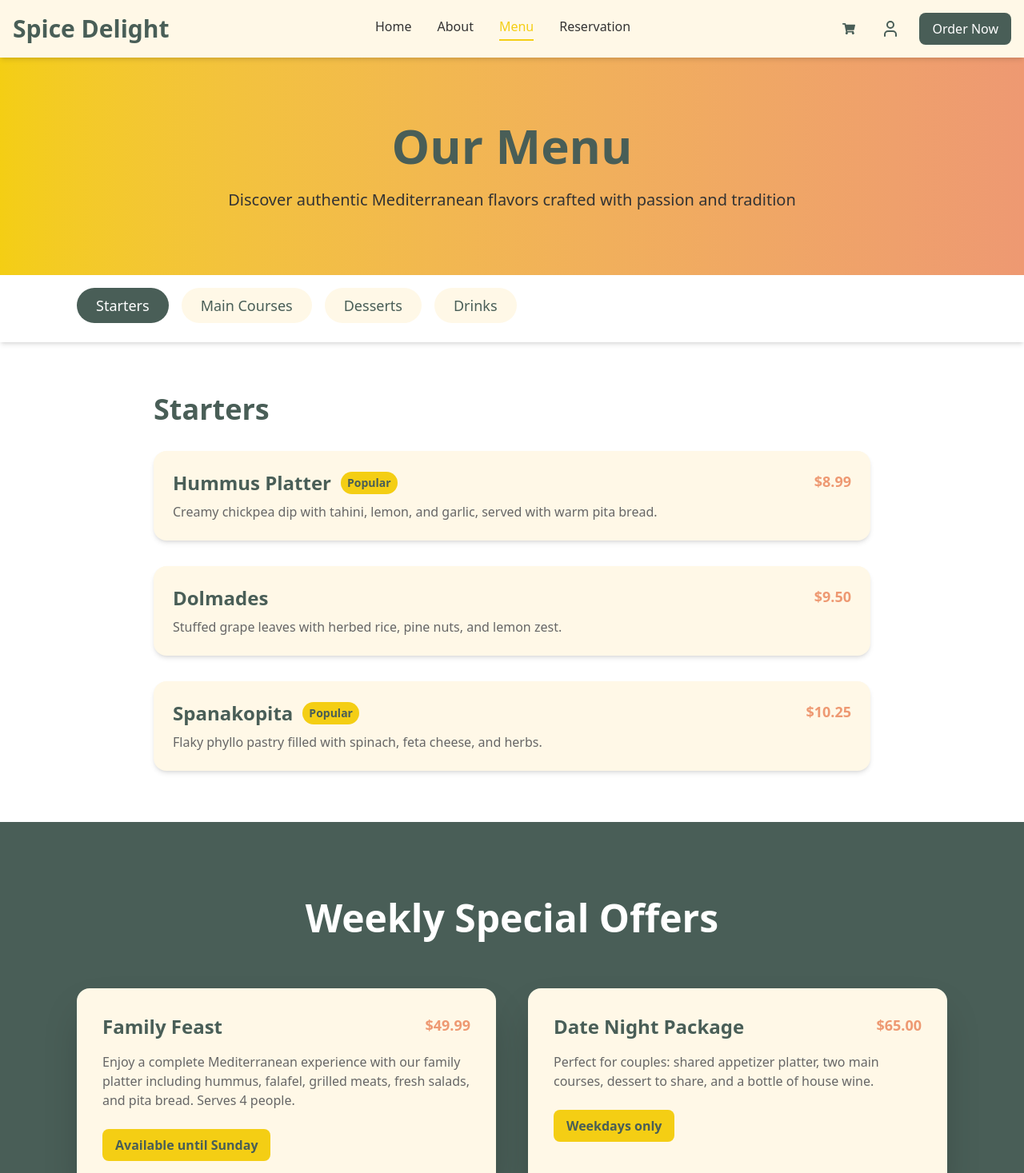
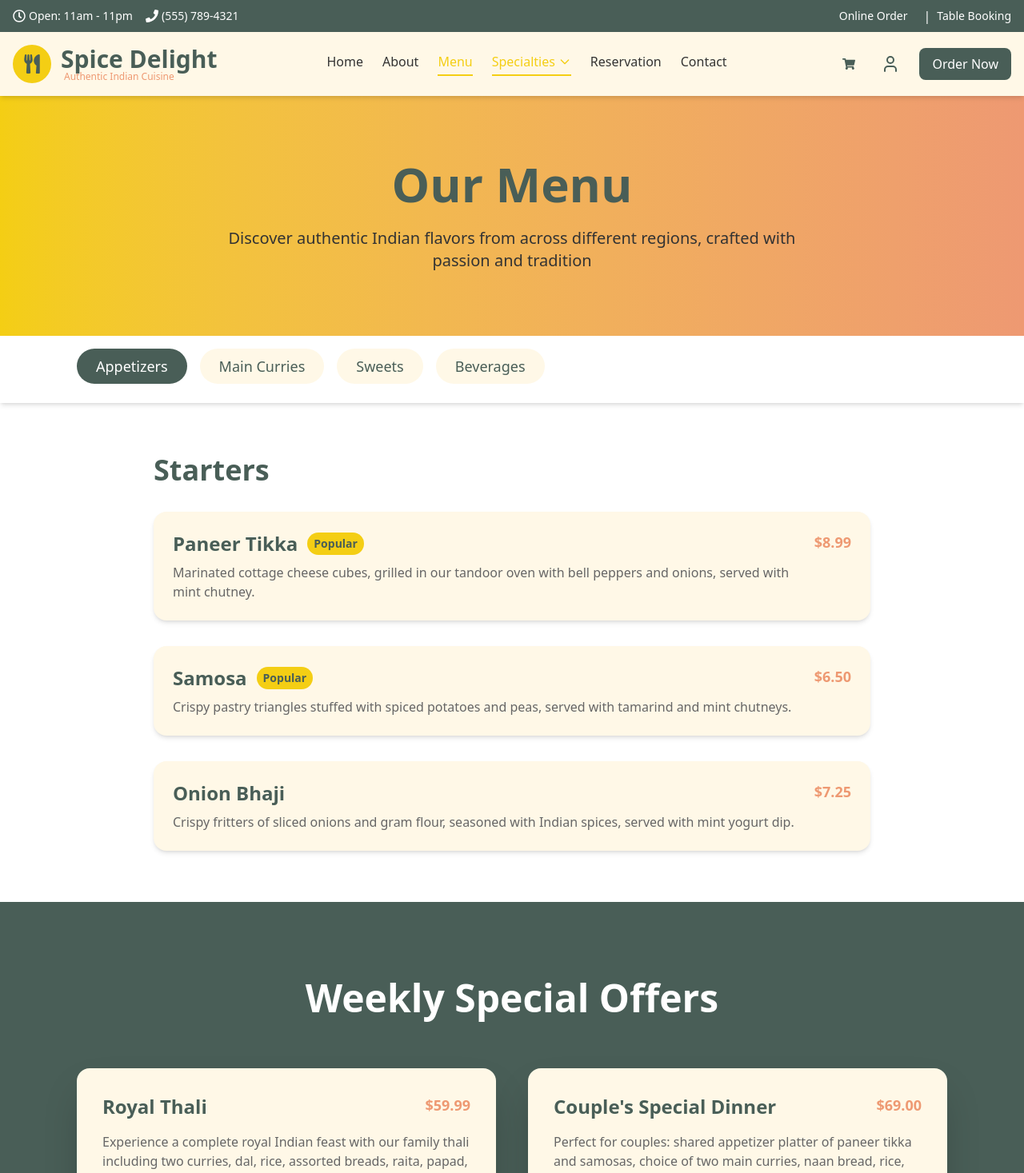
Before and after one commit to SagarSuryakantWaghmare/Meta-Frontend-Course, a React (Vite) app in the folder meta-front-end-developer-capstone/: page /menu in a window 1280 px wide. Shown: the top 1467 px of the page at 80% size. Built offline with nearby package versions, Linux system fonts and the light colour scheme.

Commit message:
Added more navlinks in navbar

```diff
--- a/meta-front-end-developer-capstone/src/components/Navbar.jsx
+++ b/meta-front-end-developer-capstone/src/components/Navbar.jsx
@@ -1,8 +1,8 @@
 import { useState, useEffect } from 'react';
-import { Link, useLocation } from 'react-router-dom';
-import { Menu, X, ShoppingBag, User } from 'lucide-react';
+import { Link, useLocation, useNavigate } from 'react-router-dom';
+import { Menu, X, User } from 'lucide-react';
 import { motion, AnimatePresence } from 'framer-motion';
-import { FaShoppingCart } from 'react-icons/fa';
+import { FaShoppingCart, FaUtensils, FaRegClock, FaPhone } from 'react-icons/fa';
 
 const Navbar = () => {
   const [isOpen, setIsOpen] = useState(false);
@@ -10,6 +10,7 @@ const Navbar = () => {
   const [showCart, setShowCart] = useState(false);
   const [userDropdown, setUserDropdown] = useState(false);
   const location = useLocation();
+  const navigate = useNavigate();
 
   useEffect(() => {
     // Close mobile menu when location changes
@@ -18,7 +19,7 @@ const Navbar = () => {
     setUserDropdown(false);
 
     // Get cart items from localStorage if available
-    const savedCart = localStorage.getItem('littleLemonCart');
+    const savedCart = localStorage.getItem('spiceDelightCart');
     if (savedCart) {
       try {
         const parsedCart = JSON.parse(savedCart);
@@ -27,6 +28,22 @@ const Navbar = () => {
         console.error('Error parsing cart data', e);
       }
     }
+
+    // Listen for storage events to update cart
+    const handleStorageChange = () => {
+      const updatedCart = localStorage.getItem('spiceDelightCart');
+      if (updatedCart) {
+        try {
+          const parsedCart = JSON.parse(updatedCart);
+          setCartItems(parsedCart.length || 0);
+        } catch (e) {
+          console.error('Error parsing cart data', e);
+        }
+      }
+    };
+
+    window.addEventListener('storage', handleStorageChange);
+    return () => window.removeEventListener('storage', handleStorageChange);
   }, [location]);
 
   const toggleMenu = () => setIsOpen(!isOpen);
@@ -36,9 +53,13 @@ const Navbar = () => {
     setCartItems(newCount);
 
     // Save to localStorage (simple implementation)
-    const currentCart = JSON.parse(localStorage.getItem('littleLemonCart') || '[]');
-    currentCart.push({ id: Date.now(), name: 'Sample Item' });
-    localStorage.setItem('littleLemonCart', JSON.stringify(currentCart));
+    const currentCart = JSON.parse(localStorage.getItem('spiceDelightCart') || '[]');
+    currentCart.push({
+      id: Date.now(),
+      name: 'Special Thali',
+      price: 14.99
+    });
+    localStorage.setItem('spiceDelightCart', JSON.stringify(currentCart));
 
     // Show cart dropdown briefly
     setShowCart(true);
@@ -47,7 +68,7 @@ const Navbar = () => {
 
   const clearCart = () => {
     setCartItems(0);
-    localStorage.setItem('littleLemonCart', '[]');
+    localStorage.setItem('spiceDelightCart', '[]');
     setShowCart(false);
   };
 
@@ -57,24 +78,68 @@ const Navbar = () => {
   };
 
   return (
+    <>
+      {/* Top Info Bar */}
+      <div className="bg-[#495E57] text-white py-2 px-4">
+        <div className="max-w-7xl mx-auto flex flex-wrap justify-between items-center">
+          <div className="flex items-center space-x-4">
+            <div className="flex items-center">
+              <FaRegClock className="mr-1" />
+              <span className="text-sm">Open: 11am - 11pm</span>
+            </div>
+            <div className="flex items-center">
+              <FaPhone className="mr-1" />
+              <span className="text-sm">(555) 789-4321</span>
+            </div>
+          </div>
+          <div className="flex items-center">
+            <a href="#" className="text-sm mr-3 hover:text-[#F4CE14]">Online Order</a>
+            <span className="mx-2">|</span>
+            <a href="#" className="text-sm hover:text-[#F4CE14]">Table Booking</a>
+          </div>
+        </div>
+      </div>
+
+      {/* Main Navigation */}
       <nav className="bg-[#FFF8E7] shadow-md sticky top-0 z-50">
         <div className="max-w-7xl mx-auto px-4 py-4 flex items-center justify-between">
           {/* Logo */}
-        <Link to="/">          <motion.h1
-            className="text-3xl font-bold text-[#495E57] cursor-pointer"
+          <Link to="/">
+            <div className="flex items-center">
+              <div className="mr-3 h-12 w-12 bg-[#F4CE14] rounded-full flex items-center justify-center">
+                <FaUtensils className="h-6 w-6 text-[#495E57]" />
+              </div>
+              <motion.div
                 whileHover={{ scale: 1.03 }}
                 whileTap={{ scale: 0.98 }}
               >
-            Spice Delight
-          </motion.h1>
+                <h1 className="text-3xl font-bold text-[#495E57] cursor-pointer">Spice Delight</h1>
+                <p className="text-xs text-[#EE9972] -mt-1 ml-1">Authentic Indian Cuisine</p>
+              </motion.div>
+            </div>
           </Link>
 
           {/* Desktop Menu */}
-        <div className="hidden md:flex space-x-8 font-medium text-[#333333]">
+          <div className="hidden md:flex space-x-6 font-medium text-[#333333]">
             <Link to="/" className={`hover:text-[#F4CE14] transition-all duration-300 pb-1 border-b-2 ${isActive('/') ? 'border-[#F4CE14] text-[#F4CE14]' : 'border-transparent'}`}>Home</Link>
             <Link to="/about" className={`hover:text-[#F4CE14] transition-all duration-300 pb-1 border-b-2 ${isActive('/about') ? 'border-[#F4CE14] text-[#F4CE14]' : 'border-transparent'}`}>About</Link>
             <Link to="/menu" className={`hover:text-[#F4CE14] transition-all duration-300 pb-1 border-b-2 ${isActive('/menu') ? 'border-[#F4CE14] text-[#F4CE14]' : 'border-transparent'}`}>Menu</Link>
+            <div className="relative group">
+              <Link to="/menu" className={`hover:text-[#F4CE14] transition-all duration-300 pb-1 border-b-2 ${isActive('/menu') ? 'border-[#F4CE14] text-[#F4CE14]' : 'border-transparent'} flex items-center`}>
+                Specialties
+                <svg xmlns="http://www.w3.org/2000/svg" className="h-4 w-4 ml-1" fill="none" viewBox="0 0 24 24" stroke="currentColor">
+                  <path strokeLinecap="round" strokeLinejoin="round" strokeWidth={2} d="M19 9l-7 7-7-7" />
+                </svg>
+              </Link>
+              <div className="absolute left-0 mt-1 w-48 bg-white rounded-lg shadow-xl py-2 z-50 hidden group-hover:block">
+                <Link to="/menu?category=north" className="block px-4 py-2 hover:bg-gray-100">North Indian</Link>
+                <Link to="/menu?category=south" className="block px-4 py-2 hover:bg-gray-100">South Indian</Link>
+                <Link to="/menu?category=tandoor" className="block px-4 py-2 hover:bg-gray-100">Tandoor Specials</Link>
+                <Link to="/menu?category=vegetarian" className="block px-4 py-2 hover:bg-gray-100">Vegetarian Delights</Link>
+              </div>
+            </div>
             <Link to="/reservation" className={`hover:text-[#F4CE14] transition-all duration-300 pb-1 border-b-2 ${isActive('/reservation') ? 'border-[#F4CE14] text-[#F4CE14]' : 'border-transparent'}`}>Reservation</Link>
+            <Link to="/contact" className={`hover:text-[#F4CE14] transition-all duration-300 pb-1 border-b-2 ${isActive('/contact') ? 'border-[#F4CE14] text-[#F4CE14]' : 'border-transparent'}`}>Contact</Link>
           </div>
 
           {/* Desktop Action Buttons */}
@@ -156,6 +221,9 @@ const Navbar = () => {
                   >
                     <button className="block w-full text-left px-4 py-2 hover:bg-gray-100">Login</button>
                     <button className="block w-full text-left px-4 py-2 hover:bg-gray-100">Sign Up</button>
+                    <button className="block w-full text-left px-4 py-2 hover:bg-gray-100">My Account</button>
+                    <button className="block w-full text-left px-4 py-2 hover:bg-gray-100">Order History</button>
+                    <button className="block w-full text-left px-4 py-2 hover:bg-gray-100">Loyalty Points</button>
                     <button
                       className="block w-full text-left px-4 py-2 hover:bg-gray-100"
                       onClick={() => {
@@ -169,7 +237,7 @@ const Navbar = () => {
               </AnimatePresence>
             </div>
 
-          {/* Add to Cart Demo Button */}
+            {/* Order Now Button */}
             <motion.button
               className="bg-[#495E57] text-white px-4 py-2 rounded-lg hover:bg-[#3a4841] transition"
               whileHover={{ scale: 1.05 }}
@@ -218,7 +286,7 @@ const Navbar = () => {
               exit={{ height: 0, opacity: 0 }}
               transition={{ duration: 0.3 }}
             >
-            <div className="flex flex-col items-center space-y-4 text-[#333333] font-medium">
+              <div className="flex flex-col items-center space-y-1 text-[#333333] font-medium">
                 <Link
                   to="/"
                   className={`w-full text-center py-2 ${isActive('/') ? 'bg-[#F4CE14] text-[#495E57]' : 'hover:bg-[#E8E0CF]'}`}
@@ -240,12 +308,36 @@ const Navbar = () => {
                 >
                   Menu
                 </Link>
+                <div className="w-full text-center py-2 hover:bg-[#E8E0CF] font-semibold">
+                  Our Specialties
+                </div>
+                <div className="w-full bg-[#FFF8E7]">
+                  <Link to="/menu?category=north" className="block w-full text-center py-2 text-sm hover:bg-[#E8E0CF]" onClick={toggleMenu}>
+                    North Indian
+                  </Link>
+                  <Link to="/menu?category=south" className="block w-full text-center py-2 text-sm hover:bg-[#E8E0CF]" onClick={toggleMenu}>
+                    South Indian
+                  </Link>
+                  <Link to="/menu?category=tandoor" className="block w-full text-center py-2 text-sm hover:bg-[#E8E0CF]" onClick={toggleMenu}>
+                    Tandoor Specials
+                  </Link>
+                  <Link to="/menu?category=vegetarian" className="block w-full text-center py-2 text-sm hover:bg-[#E8E0CF]" onClick={toggleMenu}>
+                    Vegetarian Delights
+                  </Link>
+                </div>
                 <Link
                   to="/reservation"
                   className={`w-full text-center py-2 ${isActive('/reservation') ? 'bg-[#F4CE14] text-[#495E57]' : 'hover:bg-[#E8E0CF]'}`}
                   onClick={toggleMenu}
                 >
                   Reservation
+                </Link>
+                <Link
+                  to="/contact"
+                  className={`w-full text-center py-2 ${isActive('/contact') ? 'bg-[#F4CE14] text-[#495E57]' : 'hover:bg-[#E8E0CF]'}`}
+                  onClick={toggleMenu}
+                >
+                  Contact
                 </Link>
                 <button
                   className="w-full bg-[#495E57] text-white py-2"
@@ -303,6 +395,7 @@ const Navbar = () => {
           )}
         </AnimatePresence>
       </nav>
+    </>
   );
 };
 
--- a/meta-front-end-developer-capstone/src/pages/Menu.jsx
+++ b/meta-front-end-developer-capstone/src/pages/Menu.jsx
@@ -7,86 +7,82 @@ const Menu = () => {
   }, []);
 
   const [activeCategory, setActiveCategory] = useState('starters');
-
   const menuItems = {
     starters: [
       {
-        name: "Hummus Platter",
+        name: "Paneer Tikka",
         price: "$8.99",
-        description: "Creamy chickpea dip with tahini, lemon, and garlic, served with warm pita bread.",
+        description: "Marinated cottage cheese cubes, grilled in our tandoor oven with bell peppers and onions, served with mint chutney.",
         popular: true
       },
       {
-        name: "Dolmades",
-        price: "$9.50",
-        description: "Stuffed grape leaves with herbed rice, pine nuts, and lemon zest.",
+        name: "Samosa",
+        price: "$6.50",
+        description: "Crispy pastry triangles stuffed with spiced potatoes and peas, served with tamarind and mint chutneys.",
+        popular: true
+      },
+      {
+        name: "Onion Bhaji",
+        price: "$7.25",
+        description: "Crispy fritters of sliced onions and gram flour, seasoned with Indian spices, served with mint yogurt dip.",
+        popular: false
+      }
+    ],    mains: [
+      {
+        name: "Butter Chicken",
+        price: "$18.99",
+        description: "Tender chicken pieces cooked in a rich, creamy tomato sauce with aromatic spices and finished with butter.",
+        popular: true
+      },
+      {
+        name: "Lamb Rogan Josh",
+        price: "$20.50",
+        description: "Aromatic Kashmiri lamb curry cooked with yogurt, caramelized onions, and signature blend of spices.",
         popular: false
       },
       {
-        name: "Spanakopita",
-        price: "$10.25",
-        description: "Flaky phyllo pastry filled with spinach, feta cheese, and herbs.",
+        name: "Vegetable Biryani",
+        price: "$16.75",
+        description: "Fragrant basmati rice slow-cooked with seasonal vegetables, saffron, and whole spices, served with raita.",
         popular: true
       }
-    ],
-    mains: [
+    ],    desserts: [
       {
-        name: "Moussaka",
-        price: "$18.99",
-        description: "Layers of eggplant, spiced ground lamb, and creamy béchamel sauce.",
+        name: "Gulab Jamun",
+        price: "$6.50",
+        description: "Soft milk solids dumplings, deep-fried and soaked in rose and cardamom flavored sugar syrup.",
         popular: true
       },
       {
-        name: "Grilled Octopus",
-        price: "$24.50",
-        description: "Tender octopus with lemon, oregano, and extra virgin olive oil.",
+        name: "Rasmalai",
+        price: "$7.25",
+        description: "Soft cottage cheese patties immersed in creamy, cardamom-flavored milk, garnished with pistachios.",
         popular: false
       },
       {
-        name: "Lamb Kleftiko",
-        price: "$22.75",
-        description: "Slow-roasted lamb with garlic, lemon, and Mediterranean herbs.",
+        name: "Kulfi",
+        price: "$5.99",
+        description: "Traditional Indian ice cream flavored with saffron, cardamom and topped with crushed pistachios.",
         popular: true
       }
-    ],
-    desserts: [
+    ],    drinks: [
       {
-        name: "Baklava",
-        price: "$7.50",
-        description: "Layers of phyllo dough with walnuts, honey, and cinnamon.",
+        name: "Masala Chai",
+        price: "$4/cup",
+        description: "Traditional Indian spiced tea with ginger, cardamom, cinnamon and cloves, served with milk.",
         popular: true
       },
       {
-        name: "Galaktoboureko",
-        price: "$8.25",
-        description: "Custard pie with semolina cream and syrup-soaked phyllo.",
-        popular: false
-      },
-      {
-        name: "Loukoumades",
-        price: "$6.99",
-        description: "Greek doughnut holes drizzled with honey and cinnamon.",
-        popular: true
-      }
-    ],
-    drinks: [
-      {
-        name: "House Red Wine",
-        price: "$9/glass",
-        description: "Greek Agiorgitiko, full-bodied with dark fruit notes.",
-        popular: false
-      },
-      {
-        name: "Ouzo",
-        price: "$8",
-        description: "Traditional anise-flavored aperitif, served chilled.",
+        name: "Mango Lassi",
+        price: "$5.50",
+        description: "Refreshing yogurt drink blended with ripe mangoes, cardamom, and a touch of honey.",
         popular: true
       },
       {
-        name: "Fresh Lemonade",
+        name: "Rose Sherbet",
         price: "$4.50",
-        description: "Homemade with fresh lemons and a hint of mint.",
-        popular: true
+        description: "Refreshing drink made with rose syrup, lemon juice, and garnished with basil seeds.",
+        popular: false
       }
     ]
   };
@@ -111,7 +107,7 @@ const Menu = () => {
             animate={{ opacity: 1 }}
             transition={{ delay: 0.3, duration: 0.8 }}
           >
-            Discover authentic Mediterranean flavors crafted with passion and tradition
+            Discover authentic Indian flavors from across different regions, crafted with passion and tradition
           </motion.p>
         </div>
       </section>
@@ -125,11 +121,10 @@ const Menu = () => {
             animate={{ opacity: 1 }}
             transition={{ duration: 0.6 }}
           >
-            {[
-              { id: 'starters', label: 'Starters' },
-              { id: 'mains', label: 'Main Courses' },
-              { id: 'desserts', label: 'Desserts' },
-              { id: 'drinks', label: 'Drinks' }
+            {[              { id: 'starters', label: 'Appetizers' },
+              { id: 'mains', label: 'Main Curries' },
+              { id: 'desserts', label: 'Sweets' },
+              { id: 'drinks', label: 'Beverages' }
             ].map((category) => (
               <button
                 key={category.id}
@@ -200,8 +195,7 @@ const Menu = () => {
             Weekly Special Offers
           </motion.h2>
 
-          <div className="grid md:grid-cols-2 gap-10">
-            <motion.div
+          <div className="grid md:grid-cols-2 gap-10">            <motion.div
               className="bg-[#FFF8E7] text-[#333] rounded-2xl overflow-hidden shadow-2xl"
               initial={{ opacity: 0, x: -50 }}
               animate={{ opacity: 1, x: 0 }}
@@ -209,19 +203,17 @@ const Menu = () => {
             >
               <div className="p-8">
                 <div className="flex justify-between items-start mb-4">
-                  <h3 className="text-2xl font-bold text-[#495E57]">Family Feast</h3>
-                  <span className="text-lg font-bold text-[#EE9972]">$49.99</span>
+                  <h3 className="text-2xl font-bold text-[#495E57]">Royal Thali</h3>
+                  <span className="text-lg font-bold text-[#EE9972]">$59.99</span>
                 </div>
                 <p className="text-[#666] mb-6">
-                  Enjoy a complete Mediterranean experience with our family platter including hummus, falafel, grilled meats, fresh salads, and pita bread. Serves 4 people.
+                  Experience a complete royal Indian feast with our family thali including two curries, dal, rice, assorted breads, raita, papad, pickles and dessert. Serves 4 people.
                 </p>
                 <div className="bg-[#F4CE14] text-[#495E57] px-4 py-2 rounded-lg font-semibold inline-block">
                   Available until Sunday
                 </div>
               </div>
-            </motion.div>
-
-            <motion.div
+            </motion.div>            <motion.div
               className="bg-[#FFF8E7] text-[#333] rounded-2xl overflow-hidden shadow-2xl"
               initial={{ opacity: 0, x: 50 }}
               animate={{ opacity: 1, x: 0 }}
@@ -229,11 +221,11 @@ const Menu = () => {
             >
               <div className="p-8">
                 <div className="flex justify-between items-start mb-4">
-                  <h3 className="text-2xl font-bold text-[#495E57]">Date Night Package</h3>
-                  <span className="text-lg font-bold text-[#EE9972]">$65.00</span>
+                  <h3 className="text-2xl font-bold text-[#495E57]">Couple's Special Dinner</h3>
+                  <span className="text-lg font-bold text-[#EE9972]">$69.00</span>
                 </div>
                 <p className="text-[#666] mb-6">
-                  Perfect for couples: shared appetizer platter, two main courses, dessert to share, and a bottle of house wine.
+                  Perfect for couples: shared appetizer platter of paneer tikka and samosas, choice of two main curries, naan bread, rice, and gulab jamun dessert with two mango lassis.
                 </p>
                 <div className="bg-[#F4CE14] text-[#495E57] px-4 py-2 rounded-lg font-semibold inline-block">
                   Weekdays only
@@ -253,8 +245,7 @@ const Menu = () => {
             initial={{ opacity: 0, y: -20 }}
             animate={{ opacity: 1, y: 0 }}
             transition={{ duration: 0.6 }}
-          >
-            Hungry for Mediterranean Flavors?
+          >            Craving Authentic Indian Flavors?
           </motion.h2>
           <motion.p
             className="text-xl text-white mb-12"
@@ -262,7 +253,7 @@ const Menu = () => {
             animate={{ opacity: 1 }}
             transition={{ delay: 0.3, duration: 0.6 }}
           >
-            Reserve your table now and experience our authentic dishes
+            Reserve your table now and experience our regional delicacies
           </motion.p>
           <motion.button
             className="bg-[#F4CE14] text-[#495E57] px-10 py-5 rounded-lg hover:bg-[#e6c213] transition duration-300 text-xl font-bold shadow-lg hover:shadow-xl"
```
Also changed, not shown: meta-front-end-developer-capstone/src/pages/About.jsx (+12 -15 lines), meta-front-end-developer-capstone/src/pages/Reservation.jsx (+10 -9 lines). Lines whose indentation alone changed are shown as unchanged.
